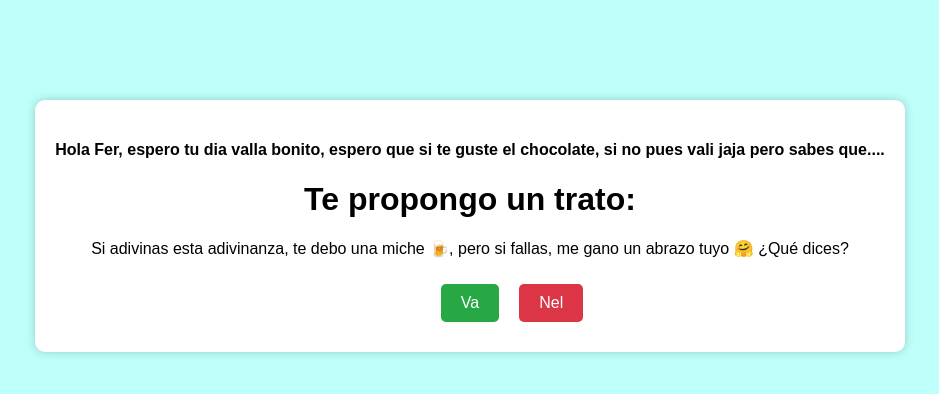
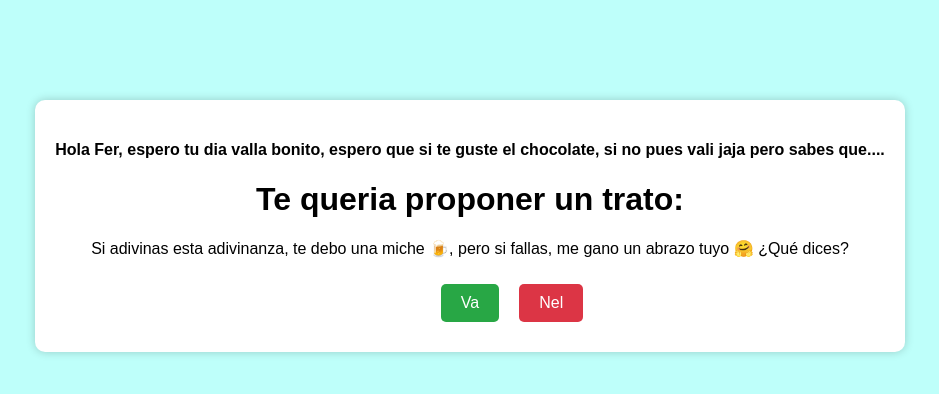
Before and after one commit to Leonardo3Dev/Mi_pagina_webv1, a plain HTML site: page index.html in a window 1280 px wide. Shown: the whole page, without its empty margins (170-1109 px from the left). Drawn offline with Linux system fonts and the light colour scheme.

Commit message:
Update index.html

```diff
--- a/index.html
+++ b/index.html
@@ -59,7 +59,7 @@
 <body>
     <div id="container">
         <h4>Hola Fer, espero tu dia valla bonito, espero que si te guste el chocolate, si no pues vali jaja pero sabes que....</h4>
-        <h1>Te propongo un trato:</h1>
+        <h1>Te queria proponer un trato:</h1>
         <p>Si adivinas esta adivinanza, te debo una miche 🍺, pero si fallas, me gano un abrazo tuyo 🤗 ¿Qué dices?</p>
         <button class="boton" onclick="aceptarTrato()">Va</button>
         <button class="boton" id="no" onmouseover="moverBoton()" onclick="advertirNo()">Nel</button>
```
